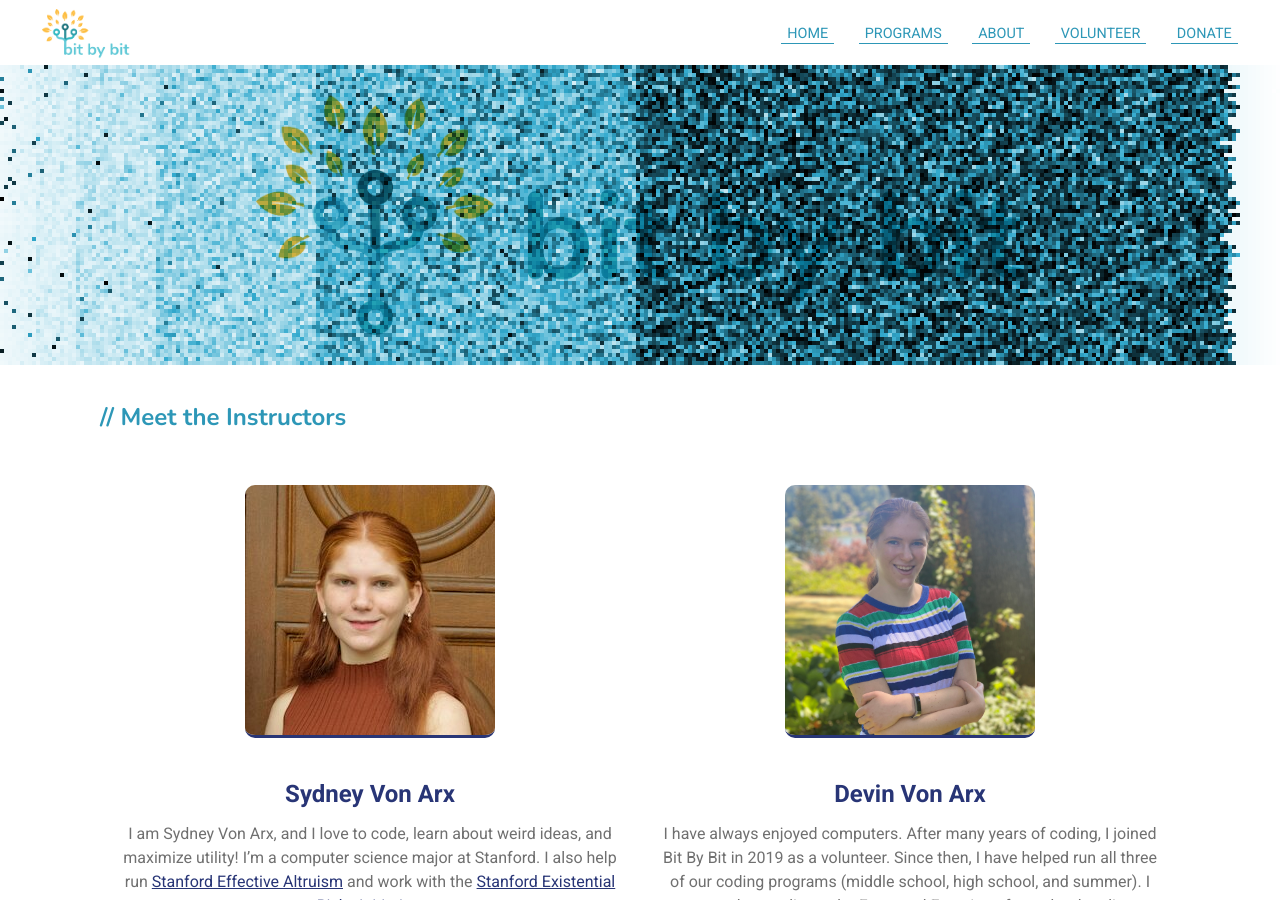
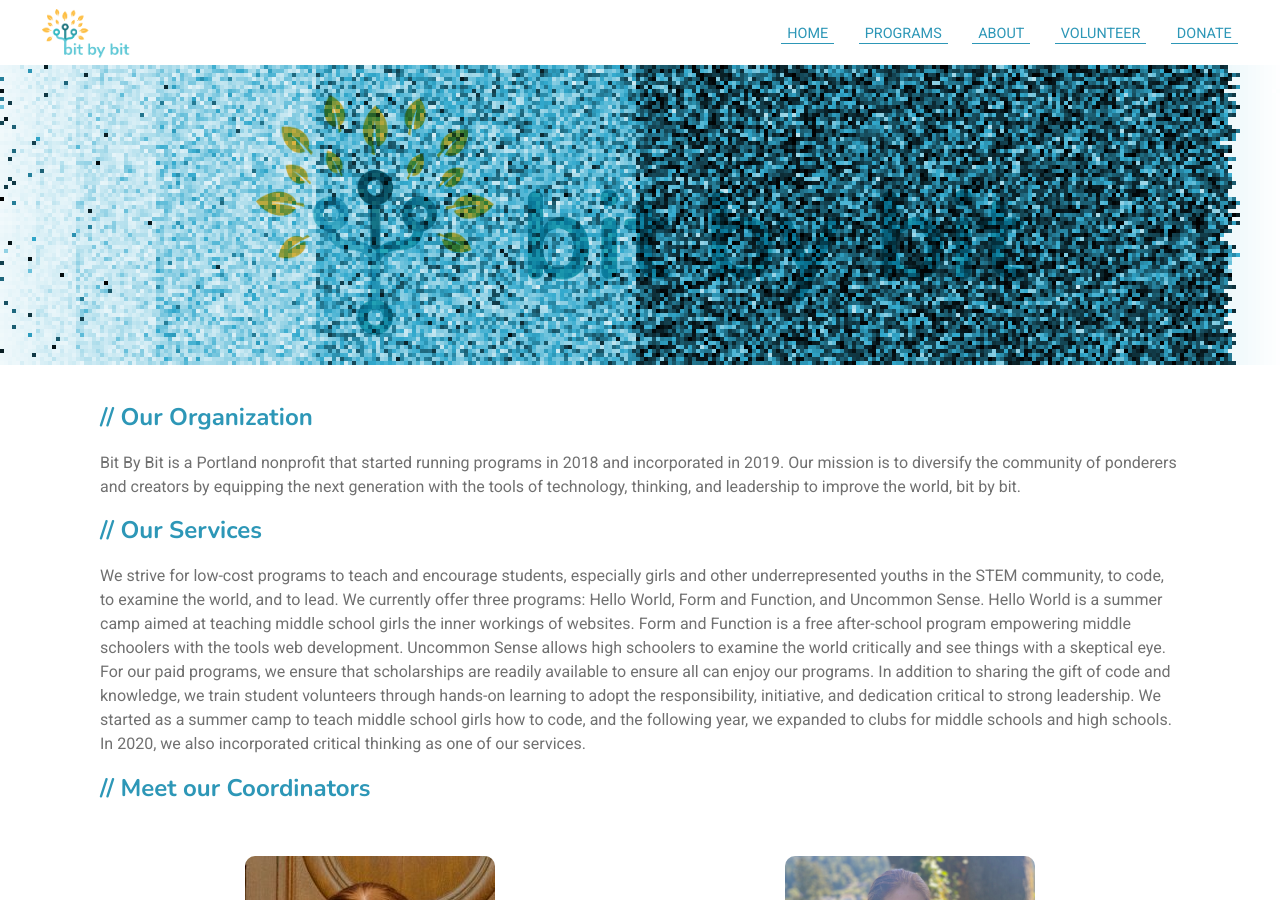
Before and after one commit to bit-by-bit-coding/bxb-website, a Jekyll site: the page built from about.html, in a window 1280 px wide and 900 px high. Built offline with Jekyll 4.4.1, drawn with Linux system fonts in a browser that asks for light colours; nearby versions of some CDN libraries; some of the changed text lies outside the part shown.

Commit message:
moving missio and org up and adding space of team leads

```diff
--- a/about.html
+++ b/about.html
@@ -6,9 +6,47 @@
 - "sort.js"
 style: about.css
 ---
+<!--Our Org and Mission-->
+<div class="section">
+    <h2>Our Organization</h2>
+    <p>
+        Bit By Bit is a Portland nonprofit that started running programs in 2018 and incorporated in 2019.
+        Our mission is to diversify the community of ponderers and creators by equipping the next generation
+        with the tools of technology, thinking, and leadership to improve the world, bit by bit.
+
+        <!--Hello World is run by a Portland nonprofit called Bit by Bit Coding. We started running programs in 2018, and
+        incorporated in 2019. Our mission is to expand and diversify the programming community by equipping the next
+        generation of programmers with the tools they need to master coding and leadership.-->
+    </p>
+    <h2>Our Services</h2>
+    <p>
+        We strive for low-cost programs to teach and encourage students, especially girls
+        and other underrepresented youths in the STEM community, to code, to examine the world, and to lead.
+        We currently offer three programs: Hello World, Form and Function, and Uncommon Sense.
+        Hello World is a summer camp aimed at teaching middle school girls the inner workings of websites.
+        Form and Function is a free after-school program empowering middle schoolers with the tools web development.
+        Uncommon Sense allows high schoolers to examine the world critically and see things with a skeptical eye.
+        For our paid programs, we ensure that scholarships are readily available to ensure all can enjoy
+        our programs.
+        In addition to sharing the gift of code and knowledge, we train student volunteers through
+        hands-on learning to adopt the responsibility, initiative, and dedication critical to strong leadership.
+        We started as a summer camp to teach middle school girls how to code, and the following year,
+        we expanded to clubs for middle schools and high schools.
+        In 2020, we also incorporated critical thinking as one of our services.
+
+        <!--We provide low-cost and no-cost programs to teach and encourage people, especially girls and other youths
+        underrepresented in the programming community, to code and to lead. We currently offer a summer program, Hello
+        World, and two after school programs at Lake Oswego High School and Lake Oswego Junior High. Both after school
+        programs are free to attend, and we make Hello World scholarships freely available to ensure the programs are as
+        accessible as possible. In addition to sharing the gift of code, we train student volunteers through hands-on
+        learning to
+        adopt the responsibility, initiative, and dedication critical to strong leadership.-->
+    </p>
+</div>
+
 <!--Meet the Instructors-->
 <div class="section">
-    <h2>Meet the Instructors</h2><br>
+    <h2>Meet our Coordinators</h2><br>
     <div class="instructors-container">
         <span class="instructors-item">
             <img src="imgs/SydneySquare.jpg"><br>
@@ -51,40 +89,30 @@
             </p>
         </span>-->
     </div>
+
+    <h2>Meet our Team Leads</h2><br>
+    <div class="instructors-container">
+        <span class="lead-item">
+            <img src=""><br>
+            <strong>Name</strong>
+
+            <p>
+
+            </p>
+        </span>
+        <span class="lead-item">
+            <img src=""><br>
+            <strong>Name</strong>
+            <p>
+
+            </p>
+        </span>
+        <span class="lead-item">
+            <img src=""><br>
+            <strong>Name</strong>
+            <p>
+
+            </p>
+        </span>
+    </div>
 </div>
-<div class="section">
-    <h2>Our Organization</h2>
-    <p>
-        Bit By Bit is a Portland nonprofit that started running programs in 2018 and incorporated in 2019.
-        Our mission is to diversify the community of ponderers and creators by equipping the next generation
-        with the tools of technology, thinking, and leadership to improve the world, bit by bit.
-
-        <!--Hello World is run by a Portland nonprofit called Bit by Bit Coding. We started running programs in 2018, and
-        incorporated in 2019. Our mission is to expand and diversify the programming community by equipping the next
-        generation of programmers with the tools they need to master coding and leadership.-->
-    </p>
-    <h2>Our Services</h2>
-    <p>
-        We strive for low-cost programs to teach and encourage students, especially girls
-        and other underrepresented youths in the STEM community, to code, to examine the world, and to lead.
-        We currently offer three programs: Hello World, Form and Function, and Uncommon Sense.
-        Hello World is a summer camp aimed at teaching middle school girls the inner workings of websites.
-        Form and Function is a free after-school program empowering middle schoolers with the tools web development.
-        Uncommon Sense allows high schoolers to examine the world critically and see things with a skeptical eye.
-        For our paid programs, we ensure that scholarships are readily available to ensure all can enjoy
-        our programs.
-        In addition to sharing the gift of code and knowledge, we train student volunteers through
-        hands-on learning to adopt the responsibility, initiative, and dedication critical to strong leadership.
-        We started as a summer camp to teach middle school girls how to code, and the following year,
-        we expanded to clubs for middle schools and high schools.
-        In 2020, we also incorporated critical thinking as one of our services.
-
-        <!--We provide low-cost and no-cost programs to teach and encourage people, especially girls and other youths
-        underrepresented in the programming community, to code and to lead. We currently offer a summer program, Hello
-        World, and two after school programs at Lake Oswego High School and Lake Oswego Junior High. Both after school
-        programs are free to attend, and we make Hello World scholarships freely available to ensure the programs are as
-        accessible as possible. In addition to sharing the gift of code, we train student volunteers through hands-on
-        learning to
-        adopt the responsibility, initiative, and dedication critical to strong leadership.-->
-    </p>
-</div>
```
